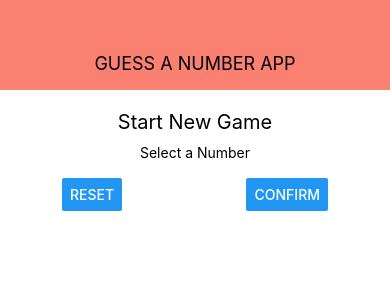
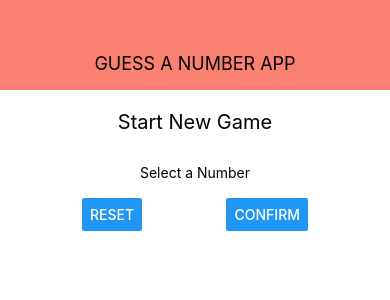
Before and after one commit to AndreyKonovalenko/guess-number-rn, a React Native app: screen / in a window 390 px wide. Shown: the top 300 px of the page. Built offline with nearby package versions, Linux system fonts and the light colour scheme.

Commit message:
Adde new component Card which holds style

```diff
--- /dev/null
+++ b/src/components/Card.js
@@ -0,0 +1,23 @@
+import React from 'react';
+import { View, StyleSheet } from 'react-native';
+
+const Card = props => {
+  return (
+    <View style={{ ...styles.card, ...props.style }}>{props.children}</View>
+  );
+};
+
+const styles = StyleSheet.create({
+  card: {
+    shadowColor: 'black',
+    shadowOffset: { widhth: 0, height: 2 },
+    shadowRadius: 6,
+    shadowOpacity: 0.26,
+    elevation: 8,
+    backgroundColor: 'white',
+    padding: 20,
+    borderRadius: 10
+  }
+});
+
+export default Card;
--- a/src/components/screens/StartGameScreen.js
+++ b/src/components/screens/StartGameScreen.js
@@ -1,18 +1,18 @@
 import React from 'react';
 import { View, StyleSheet, Text, TextInput, Button } from 'react-native';
-
+import Card from '../Card';
 const StartGameScreen = props => {
   return (
     <View style={styles.screen}>
       <Text style={styles.title}>Start New Game</Text>
-        <View style={styles.inputContainer}>
-          <Text>Select a Number</Text>
-          <TextInput />
-          <View style={styles.buttonContainer}>
-            <Button title='Reset' onPress={()=>{}}/>
-            <Button title='Confirm' onPress={()=>{}}/>
-          </View>
+      <Card style={styles.inputContainer}>
+        <Text>Select a Number</Text>
+        <TextInput />
+        <View style={styles.buttonContainer}>
+          <Button title='Reset' onPress={() => {}} />
+          <Button title='Confirm' onPress={() => {}} />
         </View>
+      </Card>
     </View>
   );
 };
@@ -21,7 +21,7 @@
   screen: {
     flex: 1,
     padding: 10,
-    alignItems: 'center',
+    alignItems: 'center'
   },
   buttonContainer: {
     flexDirection: 'row',
```
